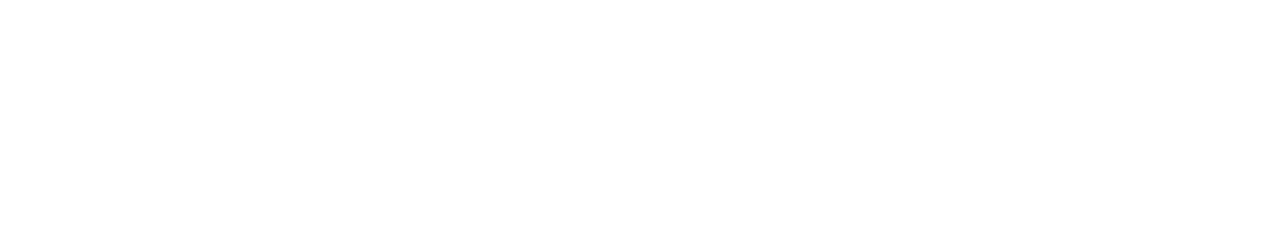
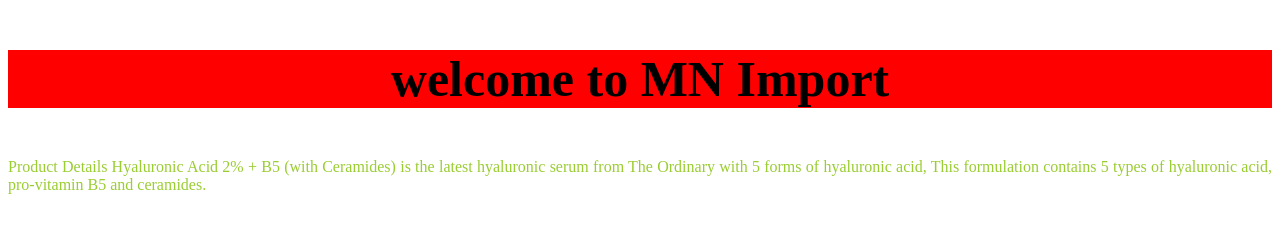
Before and after one commit to niraihan/mn-import, a plain HTML site: page index.html in a window 1280 px wide. Drawn offline with Linux system fonts and the light colour scheme.

Commit message:
add first commit

```diff
--- a/index.html
+++ b/index.html
@@ -4,8 +4,15 @@
     <meta charset="UTF-8">
     <meta name="viewport" content="width=device-width, initial-scale=1.0">
     <title>My first github</title>
+    <link rel="stylesheet" href="styel.css">
 </head>
 <body>
+    <div>
+        <h3>welcome to MN Import</h3>
+        <p>Product Details
+            Hyaluronic Acid 2% + B5 (with Ceramides) is the latest hyaluronic serum from The Ordinary with 5 forms of hyaluronic acid,
+            This formulation contains 5 types of hyaluronic acid, pro-vitamin B5 and ceramides.</p>
+    </div>
 
 </body>
 </html>
--- /dev/null
+++ b/styel.css
@@ -0,0 +1,8 @@
+h3{
+    text-align: center;background-color: red;width: 100%;
+    text-shadow: whitesmoke; font-size: 50px;
+    box-sizing: border-box; border: 20px 30 px;
+}
+p{
+    text-align: justify; color: yellowgreen;
+}
```
